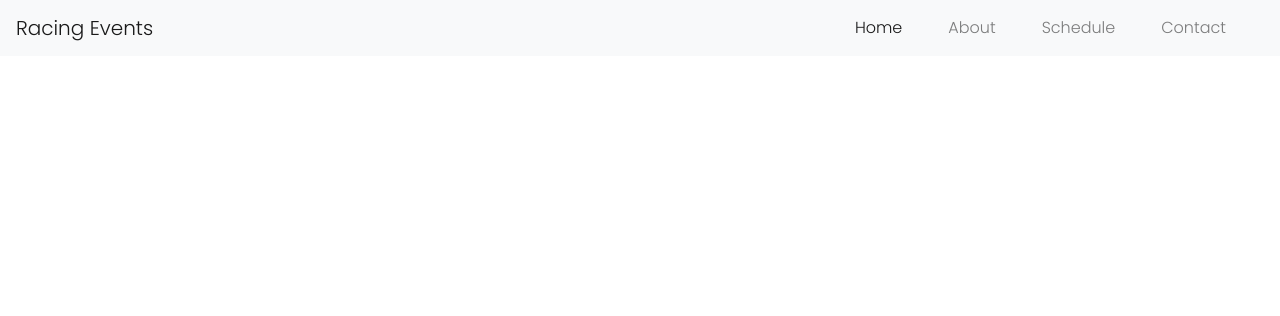
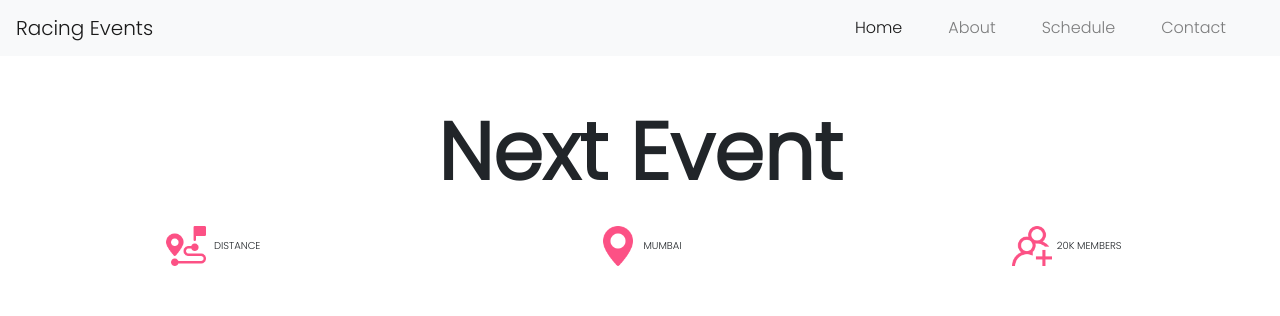
Before and after one commit to MaverickProjects/racingEvent, a PHP site: page / in a window 1280 px wide. Shown: the top 316 px of the page. Run offline with PHP 8.4, Linux system fonts and the light colour scheme.

Commit message:
distance container added

```diff
--- a/css/style.css
+++ b/css/style.css
@@ -6,3 +6,32 @@ body{
 .nav-link{
    margin-right: 30px;
 }
+
+
+/* next event section */
+
+.nextEvent h1{
+ font-size: 80px;
+ font-weight: bolder;
+}
+
+/* flex box distance wala */
+.flex-container {
+    display: flex;
+    flex-wrap: nowrap;
+  }
+
+  .flex-container > div {
+    padding-top: 10px;
+    padding: 0px 100px;
+    width: 70%;
+    margin: 0px 20px;
+    text-align: center;
+    line-height: 75px;
+    font-size: 10px;
+  }
+
+.eventPng{
+    height: 40px;
+    margin-right: 5px;
+}
--- a/footer.php
+++ b/footer.php
@@ -1,4 +1,3 @@
-
 <script src="js/slick.js"></script>
 <script src="js/bootstrap.min.js"></script>
 </body>
--- a/header.php
+++ b/header.php
@@ -1,4 +1,5 @@
 <html>
+
 <head>
 
   <!-- bootstrap -->
--- a/index.php
+++ b/index.php
@@ -1,6 +1,14 @@
 <?php include('header.php') ?>
 
+<section class="nextEvent pt-5">
+  <div class="container">
+    <h1 class="text-center">Next Event</h1>
+  </div>
+  <div class="flex-container text-center">
+    <div><img src="images\png\distance-tomato.png" class="eventPng" alt=""> DISTANCE </div>
+    <div><img src="images\png\placeholder-tomato.png" class="eventPng" alt="">MUMBAI</div>
+    <div><img src="images\png\add-group-tomato.png" class="eventPng" alt="">20K MEMBERS</div>
+  </div>
 
-
-
+</section>
 <?php include('footer.php') ?>
```
Lines whose indentation alone changed are shown as unchanged.
